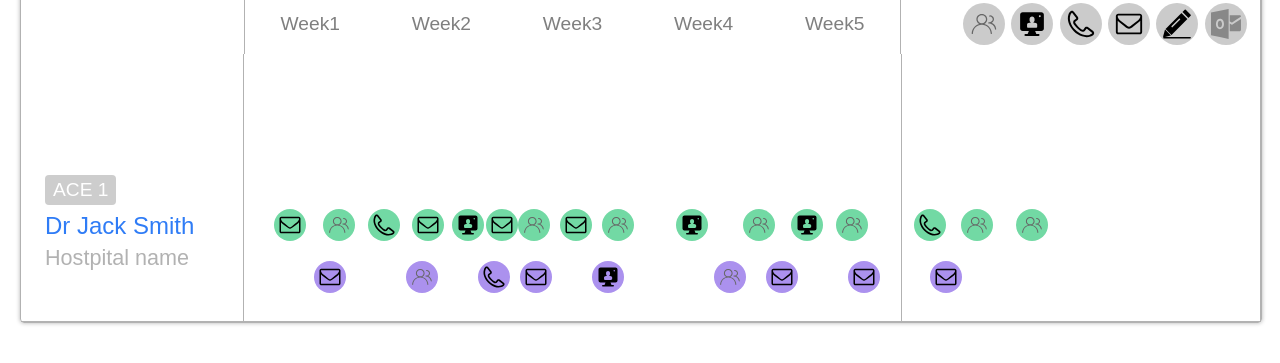
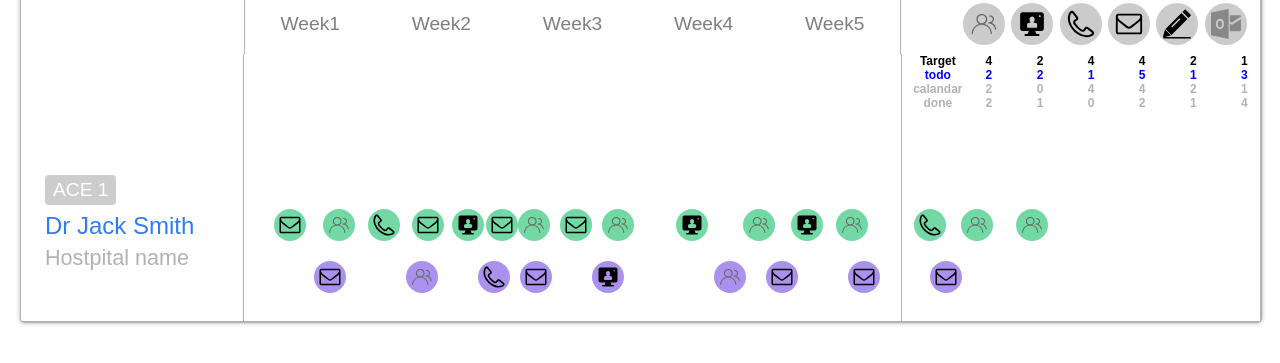
Before and after one commit to 13322211021/redux-veeva, a React app: page / in a window 1280 px wide. Shown: the part 195-558 px from the top of the page. Built offline with nearby package versions, Linux system fonts and the light colour scheme.

Commit message:
add frequency dom

```diff
--- a/src/components/AppBody.js
+++ b/src/components/AppBody.js
@@ -20,7 +20,10 @@ class AppBody extends Component {
             />
           </div>
           <div className="grid-data-row-frequency-cell column3 grid-data-cell">
-            <Frequency frequency={data.frequency} />
+            <Frequency
+              curFrequency={this.props.curFrequency}
+              frequency={data.frequency}
+            />
           </div>
         </div>
       );
--- a/src/components/Frequency.js
+++ b/src/components/Frequency.js
@@ -1,18 +1,103 @@
-import React, { Component } from 'react';
-// import './AppBody.css'
-
+import React, { Component } from "react";
+import PropTypes from "prop-types";
 
 class Frequency extends Component {
+  getTargetRow() {
+    const figuresDom = this.props.frequency[this.props.curFrequency].target.map(
+      (item, index) => {
+        return (
+          <span className="frequency-cell" key={index}>
+            <span className="frequency-cell-content">{item}</span>
+          </span>
+        );
+      }
+    );
+    return (
+      <div className="frequency-row target-row">
+        <span className="frequency-cell">
+          <span className="frequency-cell-content">Target</span>
+        </span>
+        {figuresDom}
+      </div>
+    );
+  }
 
+  getTodoRow() {
+    const figuresDom = this.props.frequency[this.props.curFrequency].todo.map(
+      (item, index) => {
+        return (
+          <span className="frequency-cell" key={index}>
+            <span className="frequency-cell-content">{item}</span>
+          </span>
+        );
+      }
+    );
+    return (
+      <div className="frequency-row todo-row">
+        <span className="frequency-cell">
+          <span className="frequency-cell-content">todo</span>
+        </span>
+        {figuresDom}
+      </div>
+    );
+  }
+
+  getCalandarRow() {
+    const figuresDom = this.props.frequency[
+      this.props.curFrequency
+    ].calandar.map((item, index) => {
+      return (
+        <span className="frequency-cell" key={index}>
+          <span className="frequency-cell-content">{item}</span>
+        </span>
+      );
+    });
+    return (
+      <div className="frequency-row calandar-row">
+        <span className="frequency-cell">
+          <span className="frequency-cell-content">calandar</span>
+        </span>
+        {figuresDom}
+      </div>
+    );
+  }
+
+  getDoneRow() {
+    const figuresDom = this.props.frequency[this.props.curFrequency].done.map(
+      (item, index) => {
+        return (
+          <span className="frequency-cell" key={index}>
+            <span className="frequency-cell-content">{item}</span>
+          </span>
+        );
+      }
+    );
+    return (
+      <div className="frequency-row done-row">
+        <span className="frequency-cell">
+          <span className="frequency-cell-content">done</span>
+        </span>
+        {figuresDom}
+      </div>
+    );
+  }
 
   render() {
     const component = (
       <div className="frequency-component">
-
+        {this.getTargetRow()}
+        {this.getTodoRow()}
+        {this.getCalandarRow()}
+        {this.getDoneRow()}
       </div>
-      );
+    );
     return component;
   }
 }
 
+Frequency.propTypes = {
+  curFrequency: PropTypes.number.isRequired,
+  frequency: PropTypes.array
+};
+
 export default Frequency;
--- a/src/components/Schedule.js
+++ b/src/components/Schedule.js
@@ -10,6 +10,7 @@ class Schedule extends Component {
         <span
           className="schedule-item"
           style={{ paddingLeft: item.position + "px" }}
+          key={index}
         >
           <div className="icon">
             <span className={item.eventType}></span>
@@ -29,6 +30,7 @@ class Schedule extends Component {
         <span
           className="schedule-item"
           style={{ paddingLeft: item.position + "px" }}
+          key={index}
         >
           <div className="icon">
             <span className={item.eventType}></span>
@@ -56,7 +58,7 @@ class Schedule extends Component {
 }
 
 Schedule.propTypes = {
-  schedule: PropTypes.object,
+  schedule: PropTypes.array,
   curSchedule: PropTypes.number.isRequired
 };
 
--- a/src/mock/ALL_DATA.js
+++ b/src/mock/ALL_DATA.js
@@ -217,12 +217,80 @@ var MOCK_DATA = [
         ]
       }
     ],
-    frequency: {
-      target: [6, 3, 6, 5, 2, 0],
-      todo: [2, 2, 1, 1, 1, 0],
-      calandar: [2, 0, 4, 1, 0, 0],
-      done: [2, 1, 1, 2, 0, 0]
-    }
+    frequency: [
+      {
+        target: [6, 3, 6, 5, 2, 0],
+        todo: [2, 2, 1, 1, 1, 0],
+        calandar: [2, 0, 4, 1, 0, 0],
+        done: [2, 1, 1, 2, 0, 0]
+      },
+      {
+        target: [2, 4, 6, 3, 4, 1],
+        todo: [3, 4, 2, 1, 1, 3],
+        calandar: [1, 2, 2, 3, 1, 1],
+        done: [3, 2, 2, 3, 2, 1]
+      },
+      {
+        target: [6, 3, 6, 5, 2, 0],
+        todo: [2, 2, 1, 1, 1, 0],
+        calandar: [2, 0, 4, 1, 0, 0],
+        done: [2, 1, 1, 2, 0, 0]
+      },
+      {
+        target: [2, 4, 6, 3, 4, 1],
+        todo: [3, 4, 2, 1, 1, 3],
+        calandar: [1, 2, 2, 3, 1, 1],
+        done: [3, 2, 2, 3, 2, 1]
+      },
+      {
+        target: [4, 2, 4, 4, 2, 1],
+        todo: [2, 2, 1, 5, 1, 3],
+        calandar: [2, 0, 4, 4, 2, 1],
+        done: [2, 1, 0, 2, 1, 4]
+      },
+      {
+        target: [4, 2, 4, 4, 2, 1],
+        todo: [2, 2, 1, 5, 1, 3],
+        calandar: [2, 0, 4, 4, 2, 1],
+        done: [2, 1, 0, 2, 1, 4]
+      },
+      {
+        target: [6, 3, 6, 5, 2, 0],
+        todo: [2, 2, 1, 1, 1, 0],
+        calandar: [2, 0, 4, 1, 0, 0],
+        done: [2, 1, 1, 2, 0, 0]
+      },
+      {
+        target: [2, 4, 6, 3, 4, 1],
+        todo: [3, 4, 2, 1, 1, 3],
+        calandar: [1, 2, 2, 3, 1, 1],
+        done: [3, 2, 2, 3, 2, 1]
+      },
+      {
+        target: [6, 3, 6, 5, 2, 0],
+        todo: [2, 2, 1, 1, 1, 0],
+        calandar: [2, 0, 4, 1, 0, 0],
+        done: [2, 1, 1, 2, 0, 0]
+      },
+      {
+        target: [2, 4, 6, 3, 4, 1],
+        todo: [3, 4, 2, 1, 1, 3],
+        calandar: [1, 2, 2, 3, 1, 1],
+        done: [3, 2, 2, 3, 2, 1]
+      },
+      {
+        target: [6, 3, 6, 5, 2, 0],
+        todo: [2, 2, 1, 1, 1, 0],
+        calandar: [2, 0, 4, 1, 0, 0],
+        done: [2, 1, 1, 2, 0, 0]
+      },
+      {
+        target: [2, 4, 6, 3, 4, 1],
+        todo: [3, 4, 2, 1, 1, 3],
+        calandar: [1, 2, 2, 3, 1, 1],
+        done: [3, 2, 2, 3, 2, 1]
+      }
+    ]
   }
 ];
 
--- a/src/style/components/AppBody.scss
+++ b/src/style/components/AppBody.scss
@@ -1,5 +1,6 @@
 @import './hcp.scss';
 @import './Schedule.scss';
+@import './Frequency.scss';
 
 .App-body {
   margin-top: 16px;
--- /dev/null
+++ b/src/style/components/Frequency.scss
@@ -0,0 +1,36 @@
+.frequency-component {
+
+  .frequency-row {
+    display: flex;
+    justify-content: center;
+    align-items: center;
+    padding: 0 10px;
+    width: 100%;
+
+    .frequency-cell {
+      display: flex;
+      justify-content: center;
+      width: 14.2857%;
+
+      .frequency-cell-content {
+        align-items: center;
+        font-size: 0.5em;
+        font-weight: bold;
+      }
+    }
+  }
+
+  .target-row {
+
+    .frequency-cell-content {
+      color: black;
+    }
+  }
+
+  .todo-row {
+
+    .frequency-cell-content {
+      color: blue;
+    }
+  }
+}
```
